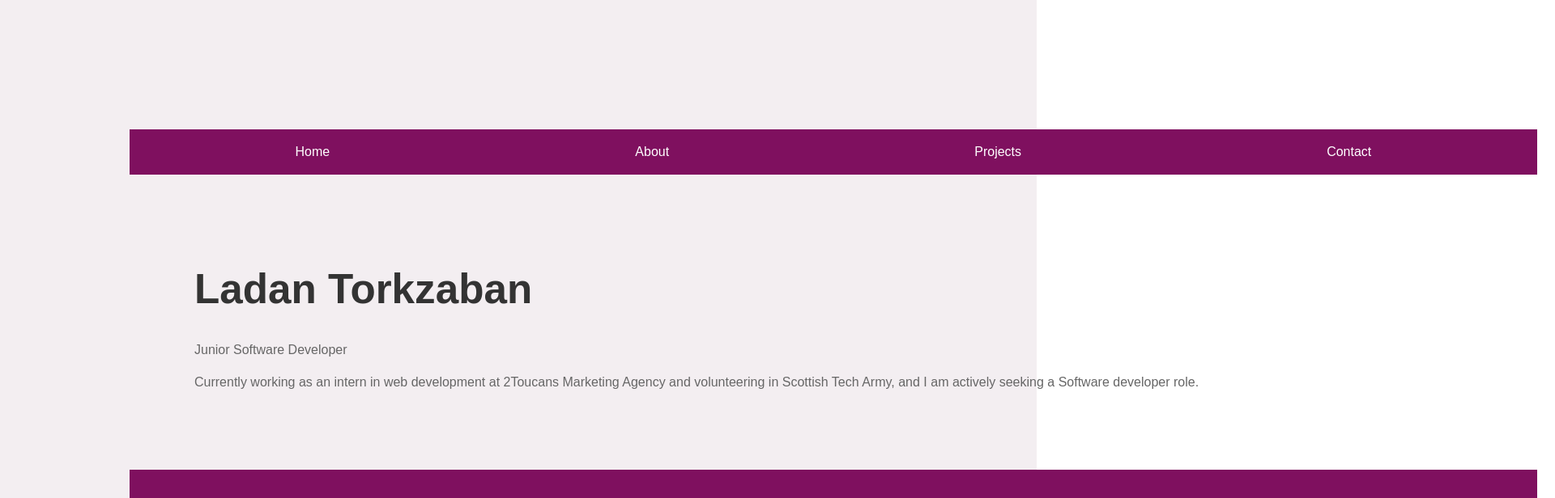
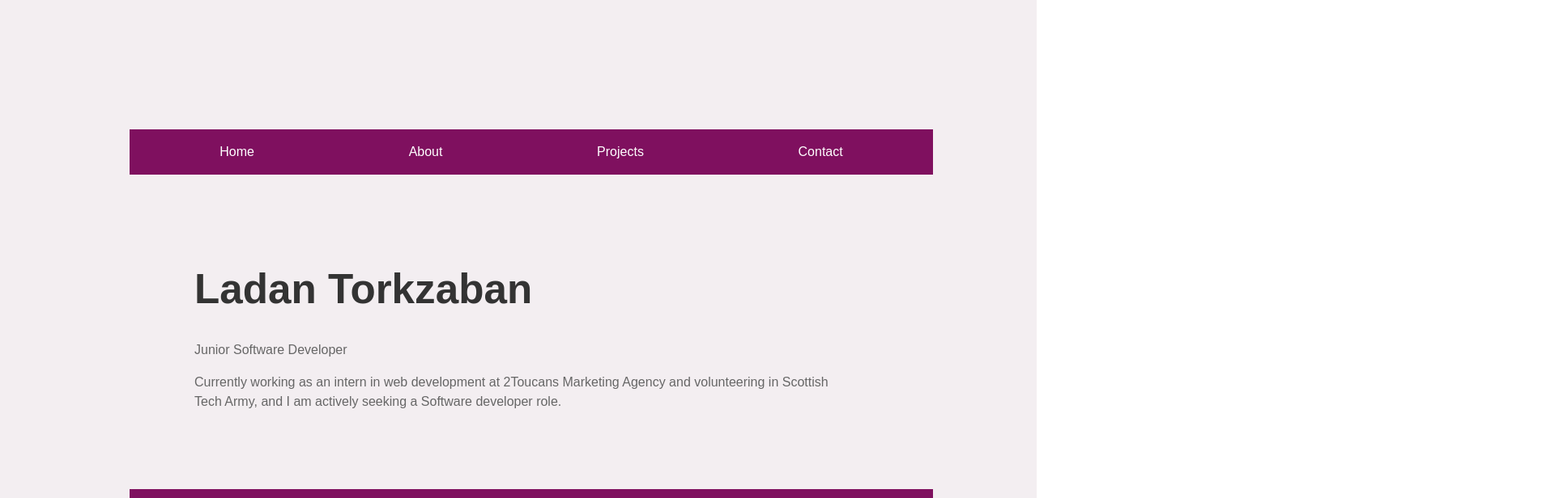
Before and after one commit to ladantork/portfolio, a React (Vite) app: page / in a window 1280 px wide. Shown: the top 616 px of the page at 81% size, 1920 px wide, since content can reach past the window. Built offline with nearby package versions, Linux system fonts and the light colour scheme.

Commit message:
body background fixed to the size of screen

```diff
--- a/src/App.css
+++ b/src/App.css
@@ -3,6 +3,7 @@ body {
   margin: 0;
   padding: 0;
   background-color: #f3eef1;
+  width: 100%;
 }
 
 nav {
--- a/src/index.css
+++ b/src/index.css
@@ -24,10 +24,7 @@ a:hover {
 
 body {
   margin: 0;
-  display: flex;
-  place-items: center;
-  min-width: 320px;
-  min-height: 100vh;
+
 }
 
 h1 {
```
